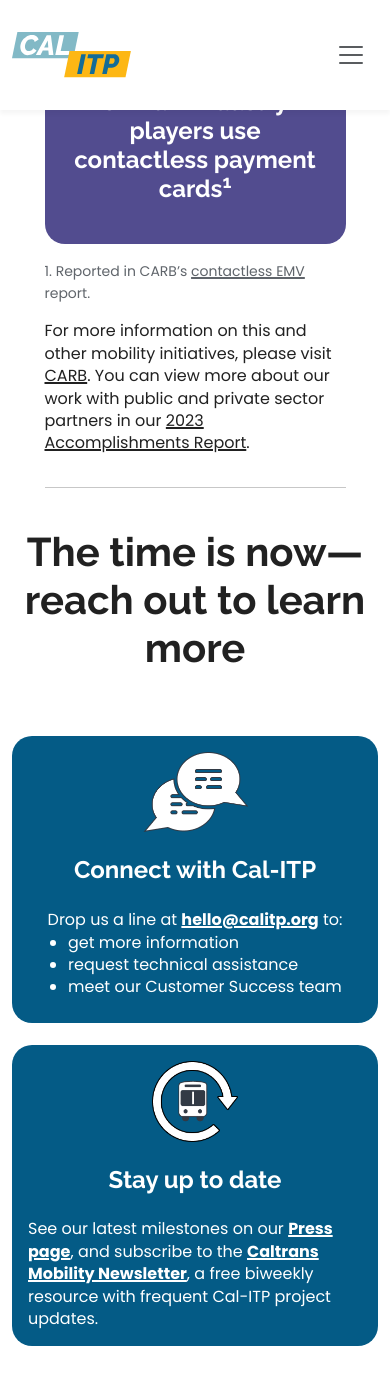
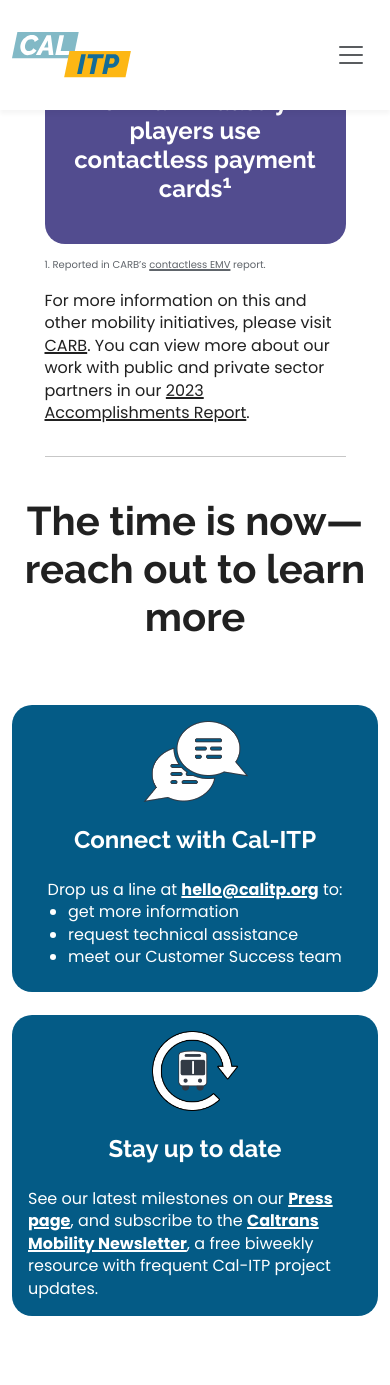
Before and after one commit to cal-itp/calitp.org, a Jekyll site: the page built from src/partners.html, in a window 390 px wide and 1400 px high, scrolled down 3270 px. Shown: the top 1385 px of the window. Built offline with Jekyll 4.4.1, drawn with Linux system fonts in a browser that asks for light colours.

Commit message:
fix(partners): small text stype

```diff
--- a/src/partners.html
+++ b/src/partners.html
@@ -125,7 +125,7 @@
             >
           </li>
         </ul>
-        <div class="row justify-content-md-center align-content-stretch my-3 my-md-4">
+        <div class="row justify-content-md-center align-content-stretch my-3 my-md-4 mb-2">
           <div class="col-12 col-md-12 col-lg-6">
             <div class="background-purple-4 py-4 py-md-5 my-md-2 px-3 text-center clipped-stat-start">
               <h2 class="fs-stats text-white pt-4 pt-md-3">2035</h1>
@@ -144,7 +144,7 @@
           >1. Reported in CARB’s
           <a
             target="_blank"
-            class="link-body-emphasis fs-7 fw-normal"
+            class="small link-body-emphasis fs-7 fw-normal"
             href="https://ww2.arb.ca.gov/sites/default/files/2024-06/CARB%20cEMV%20Penetration%20Report%20ADAReview_1.pdf"
             >contactless EMV</a
           >
--- a/src/stylesheets/main.css
+++ b/src/stylesheets/main.css
@@ -457,6 +457,11 @@
 }
 
 @media (max-width: 992px) {
+  small,
+  .small {
+    font-size: calc(10rem / 16);
+  }
+
   .navbar-brand {
     --bs-navbar-brand-padding-x: 2rem;
     --bs-navbar-brand-padding-y: 2rem;
```
